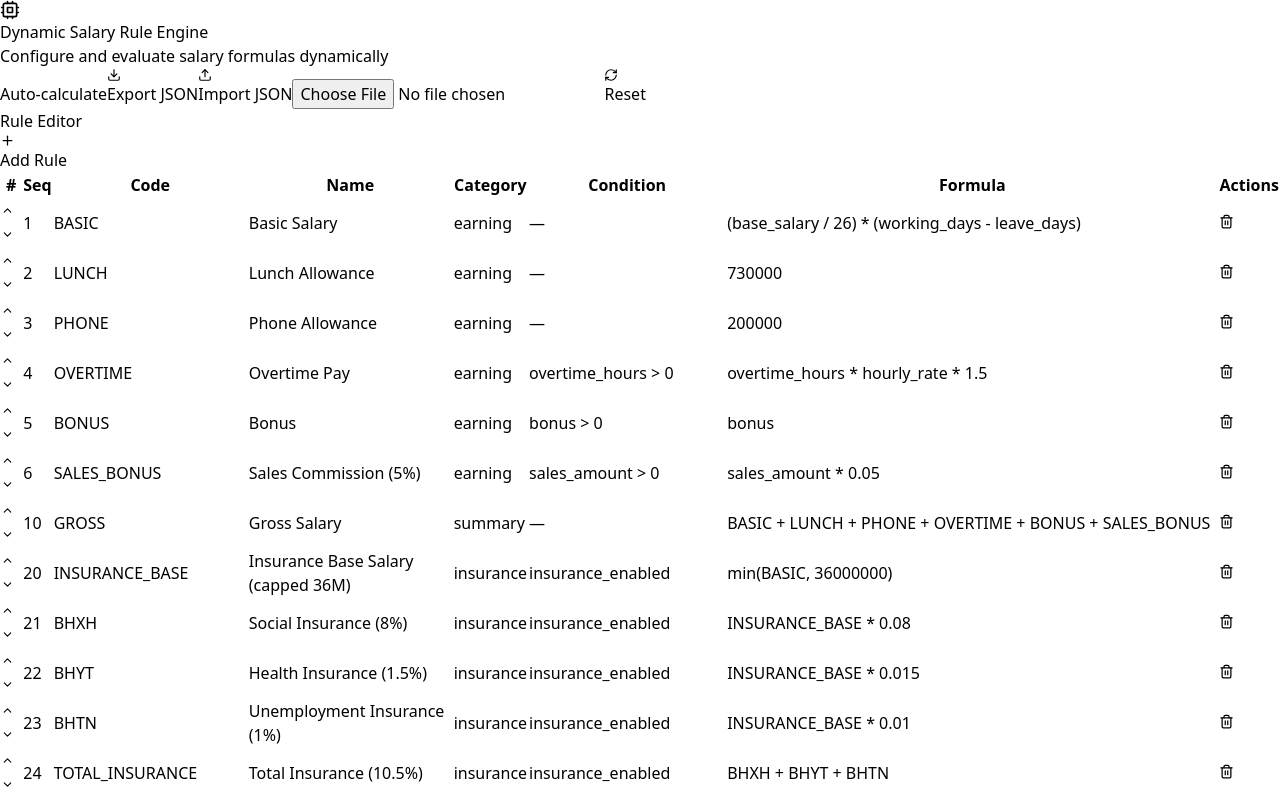
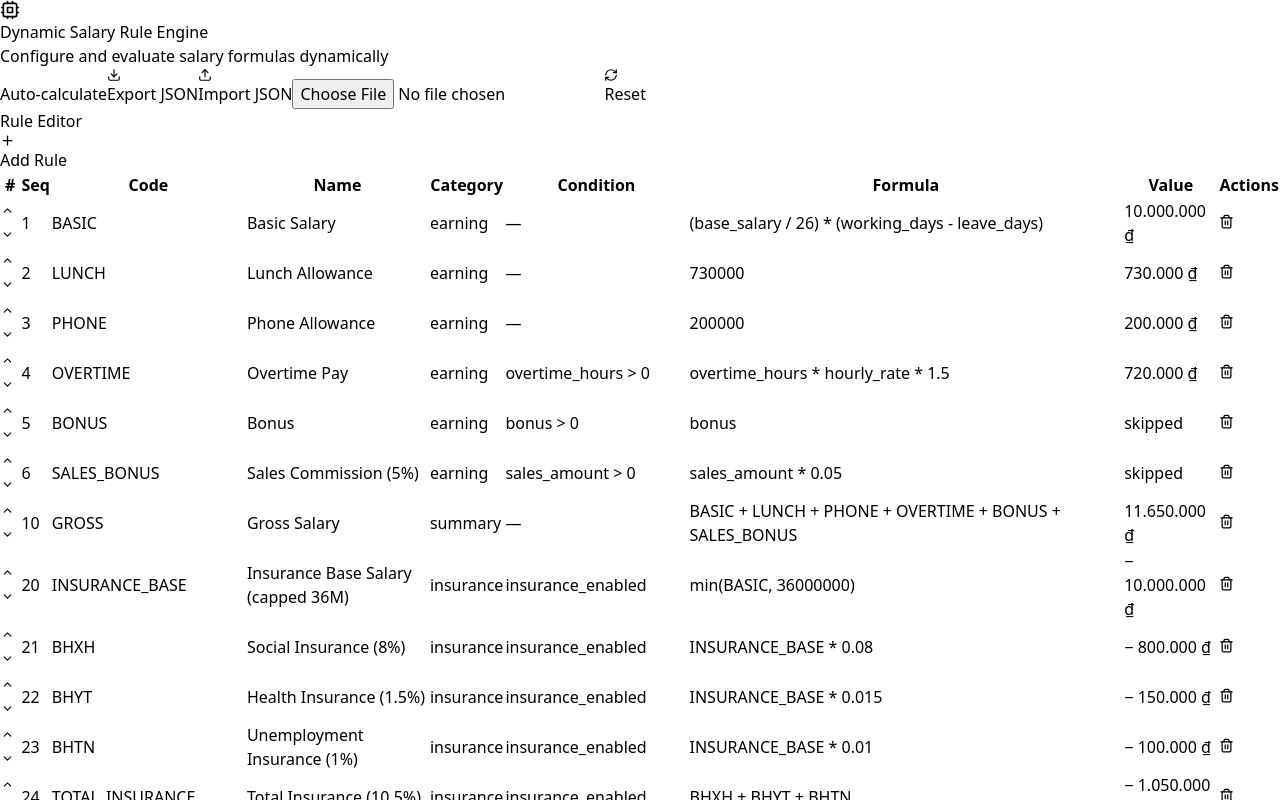
Before and after one commit to NgTrQuang/dynamic_salary_rule_engine, a React (Vite) app: page / in a window 1280 px wide. Both pictures are taken after a click on the button "Add Rule". Shown: the top 800 px of the page. Built offline with nearby package versions, Linux system fonts and the light colour scheme.

Commit message:
resetup formula

```diff
--- a/src/App.jsx
+++ b/src/App.jsx
@@ -142,7 +142,7 @@ export default function App() {
       <main className="max-w-screen-2xl mx-auto px-6 py-6 grid grid-cols-12 gap-6">
         {/* Rule Editor — full width */}
         <section className="col-span-12 bg-white rounded-2xl shadow-sm border border-gray-200 p-5">
-          <RuleTable rules={rules} onChange={handleRulesChange} />
+          <RuleTable rules={rules} onChange={handleRulesChange} results={results} context={context} />
         </section>
 
         {/* Context Input */}
--- a/src/components/RuleTable.jsx
+++ b/src/components/RuleTable.jsx
@@ -10,12 +10,19 @@ const EMPTY_RULE = {
   formula: "",
 };
 
-const CATEGORIES = ["earning", "deduction", "summary", "other"];
+const CATEGORIES = ["earning", "insurance", "tax", "deduction", "summary", "other"];
 
-export default function RuleTable({ rules, onChange }) {
+function formatVal(val) {
+  if (val === null || val === undefined) return "—";
+  if (typeof val === "number") return val.toLocaleString("vi-VN") + " ₫";
+  return String(val);
+}
+
+export default function RuleTable({ rules, onChange, results = [], context = {} }) {
   const [editingCell, setEditingCell] = useState(null); // { rowId, field }
 
   const sorted = [...rules].sort((a, b) => a.sequence - b.sequence);
+  const resultMap = Object.fromEntries(results.map((r) => [r.code, r]));
 
   function updateRule(id, field, value) {
     onChange(rules.map((r) => (r.id === id ? { ...r, [field]: value } : r)));
@@ -112,10 +119,12 @@ export default function RuleTable({ rules, onChange }) {
       );
     }
     const colorMap = {
-      earning: "bg-green-100 text-green-800",
+      earning:   "bg-green-100 text-green-800",
+      insurance: "bg-orange-100 text-orange-800",
+      tax:       "bg-purple-100 text-purple-800",
       deduction: "bg-red-100 text-red-800",
-      summary: "bg-blue-100 text-blue-800",
-      other: "bg-gray-100 text-gray-700",
+      summary:   "bg-blue-100 text-blue-800",
+      other:     "bg-gray-100 text-gray-700",
     };
     return (
       <span
@@ -150,6 +159,7 @@ export default function RuleTable({ rules, onChange }) {
               <th className="px-3 py-2 text-gray-500 font-medium w-24">Category</th>
               <th className="px-3 py-2 text-gray-500 font-medium w-44">Condition</th>
               <th className="px-3 py-2 text-gray-500 font-medium">Formula</th>
+              <th className="px-3 py-2 text-gray-500 font-medium w-36 text-right">Value</th>
               <th className="px-3 py-2 text-gray-500 font-medium w-20 text-center">Actions</th>
             </tr>
           </thead>
@@ -192,6 +202,27 @@ export default function RuleTable({ rules, onChange }) {
                 <td className="px-3 py-1.5 font-mono text-indigo-700">
                   <EditableCell rowId={rule.id} field="formula" value={rule.formula} />
                 </td>
+                <td className="px-3 py-1.5 text-right">
+                  {(() => {
+                    const r = resultMap[rule.code];
+                    if (!r) {
+                      // not yet computed — show context value if it's a direct context var
+                      const ctxVal = context[rule.code];
+                      if (ctxVal !== undefined) return <span className="text-xs font-mono text-gray-400">{formatVal(ctxVal)}</span>;
+                      return <span className="text-gray-300 text-xs">—</span>;
+                    }
+                    if (r.skipped) return <span className="text-xs text-gray-400 italic">skipped</span>;
+                    if (r.error)   return <span className="text-xs text-red-500 italic">error</span>;
+                    const isDeduction = ["insurance", "deduction"].includes(rule.category) && r.value > 0;
+                    return (
+                      <span className={`text-xs font-mono font-semibold ${
+                        isDeduction ? "text-red-600" : rule.category === "summary" ? "text-blue-700" : "text-gray-800"
+                      }`}>
+                        {isDeduction ? "− " : ""}{r.value?.toLocaleString("vi-VN")} ₫
+                      </span>
+                    );
+                  })()}
+                </td>
                 <td className="px-3 py-1.5 text-center">
                   <button
                     onClick={() => deleteRule(rule.id)}
```
